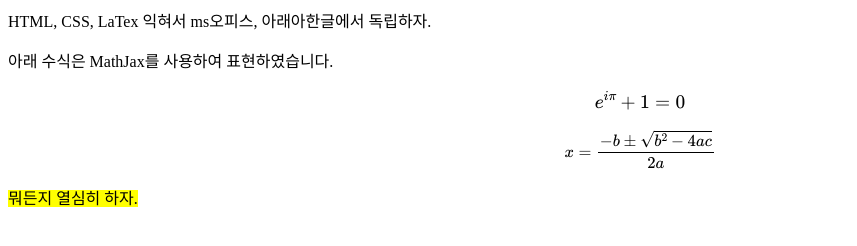
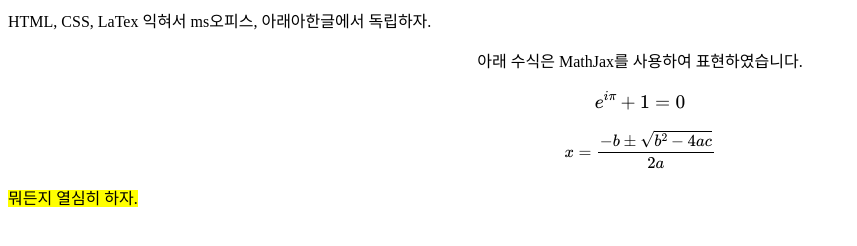
Before and after one commit to Doyouwanttoliveforever/homepage, a plain HTML site: page index.html in a window 1280 px wide. Shown: the whole page, without its empty margins (0-857 px from the left). Drawn offline with nearby package versions, Linux system fonts and the light colour scheme.

Commit message:
align center

```diff
--- a/index.html
+++ b/index.html
@@ -4,7 +4,7 @@
 </script>
 <p> HTML, CSS, LaTex 익혀서 ms오피스, 아래아한글에서 독립하자.</p>
 <p></p>
-<p> 아래 수식은 MathJax를 사용하여 표현하였습니다.</p>
+<p> <div style="text-align:center">아래 수식은 MathJax를 사용하여 표현하였습니다.</div></p>
 <p><h3>$$ {e}^{i \pi} + 1 = 0 $$</h3></p>
 <p>$$ x = \frac{-b \pm \sqrt{b^2-4ac}}{2a} $$</p>
 <p></p>
```
